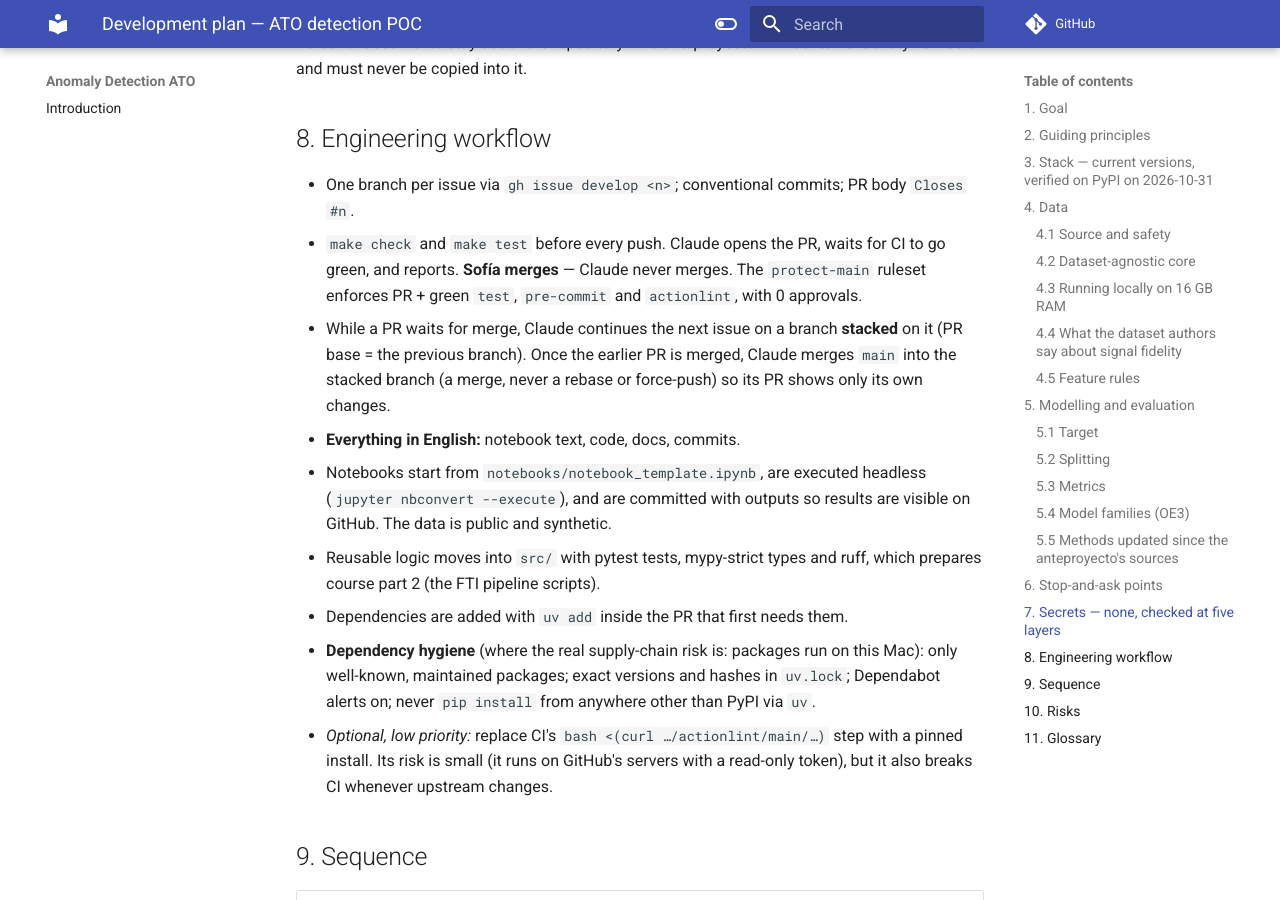
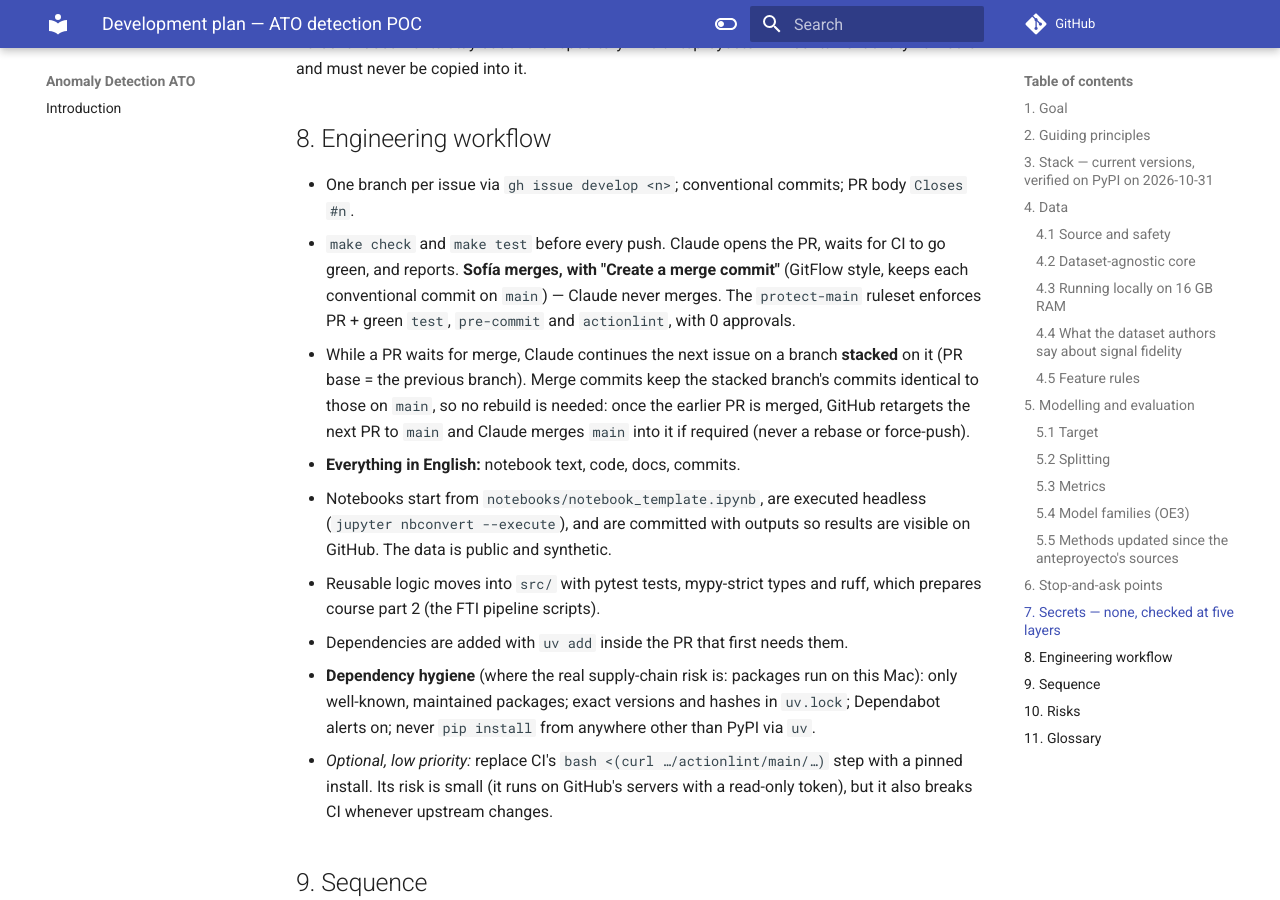
Before and after one commit to modsiw-mona/anomaly_detection_ato, an MkDocs documentation site: the page built from docs/development-plan.md, in a window 1280 px wide and 900 px high, scrolled down 7260 px. Built offline with MkDocs 1.6.1 and Material for MkDocs 9.7.7, drawn with Linux system fonts in a browser that asks for light colours; comment, search, counter and statistics services are not loaded.

Commit message:
docs: merge pull requests with merge commits
Squash-merging forces a rebuild of every stacked branch, because the
squashed commit is new to the next branch. Merge commits keep each
conventional commit on main and keep stacked branches valid.

```diff
--- a/docs/development-plan.md
+++ b/docs/development-plan.md
@@ -226,11 +226,13 @@ must never be copied into it.
 
 - One branch per issue via `gh issue develop <n>`; conventional commits; PR body `Closes #n`.
 - `make check` and `make test` before every push. Claude opens the PR, waits for CI to go green,
-  and reports. **Sofía merges** — Claude never merges. The `protect-main` ruleset enforces PR +
+  and reports. **Sofía merges, with "Create a merge commit"** (GitFlow style, keeps each conventional
+  commit on `main`) — Claude never merges. The `protect-main` ruleset enforces PR +
   green `test`, `pre-commit` and `actionlint`, with 0 approvals.
 - While a PR waits for merge, Claude continues the next issue on a branch **stacked** on it (PR
-  base = the previous branch). Once the earlier PR is merged, Claude merges `main` into the stacked
-  branch (a merge, never a rebase or force-push) so its PR shows only its own changes.
+  base = the previous branch). Merge commits keep the stacked branch's commits identical to those on
+  `main`, so no rebuild is needed: once the earlier PR is merged, GitHub retargets the next PR to
+  `main` and Claude merges `main` into it if required (never a rebase or force-push).
 - **Everything in English:** notebook text, code, docs, commits.
 - Notebooks start from `notebooks/notebook_template.ipynb`, are executed headless
   (`jupyter nbconvert --execute`), and are committed with outputs so results are visible on GitHub.
```
Also changed, not shown: CLAUDE.md (+1 -1 lines).
